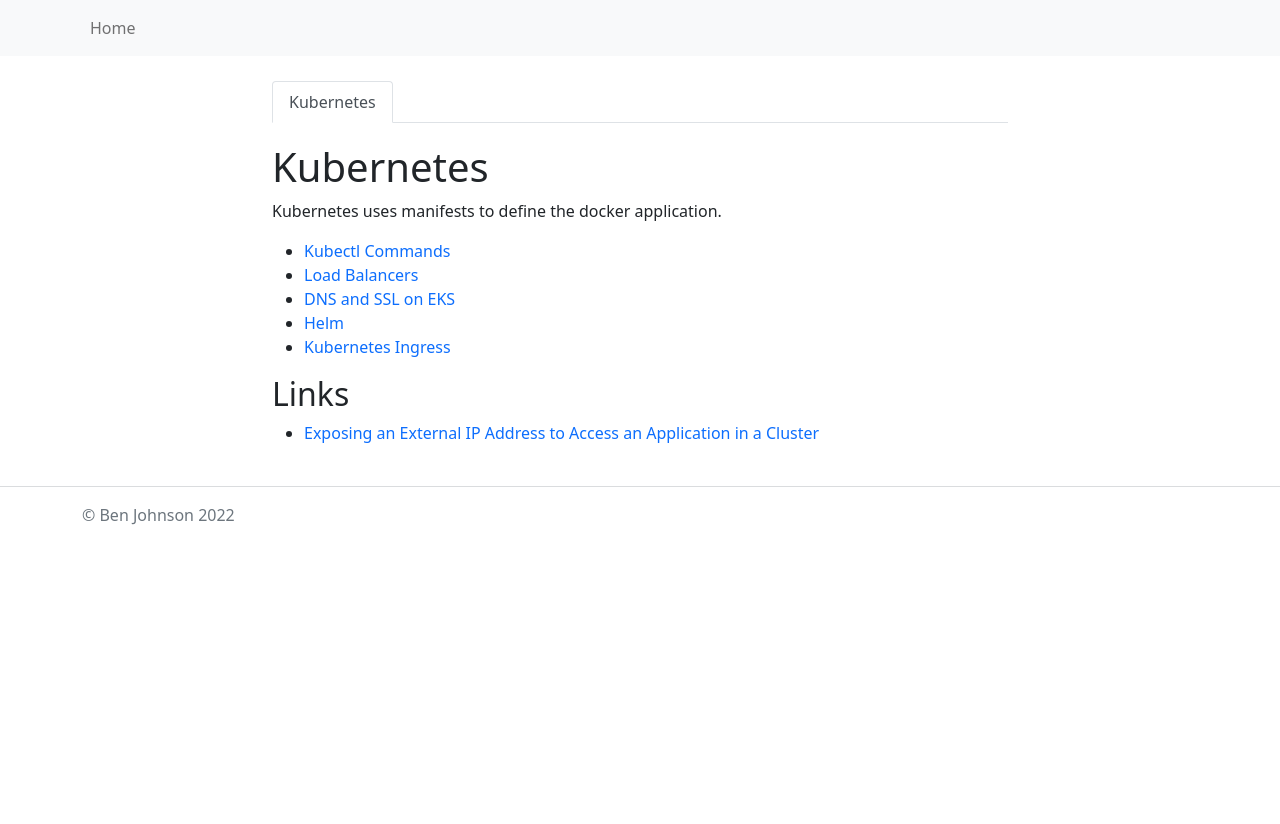
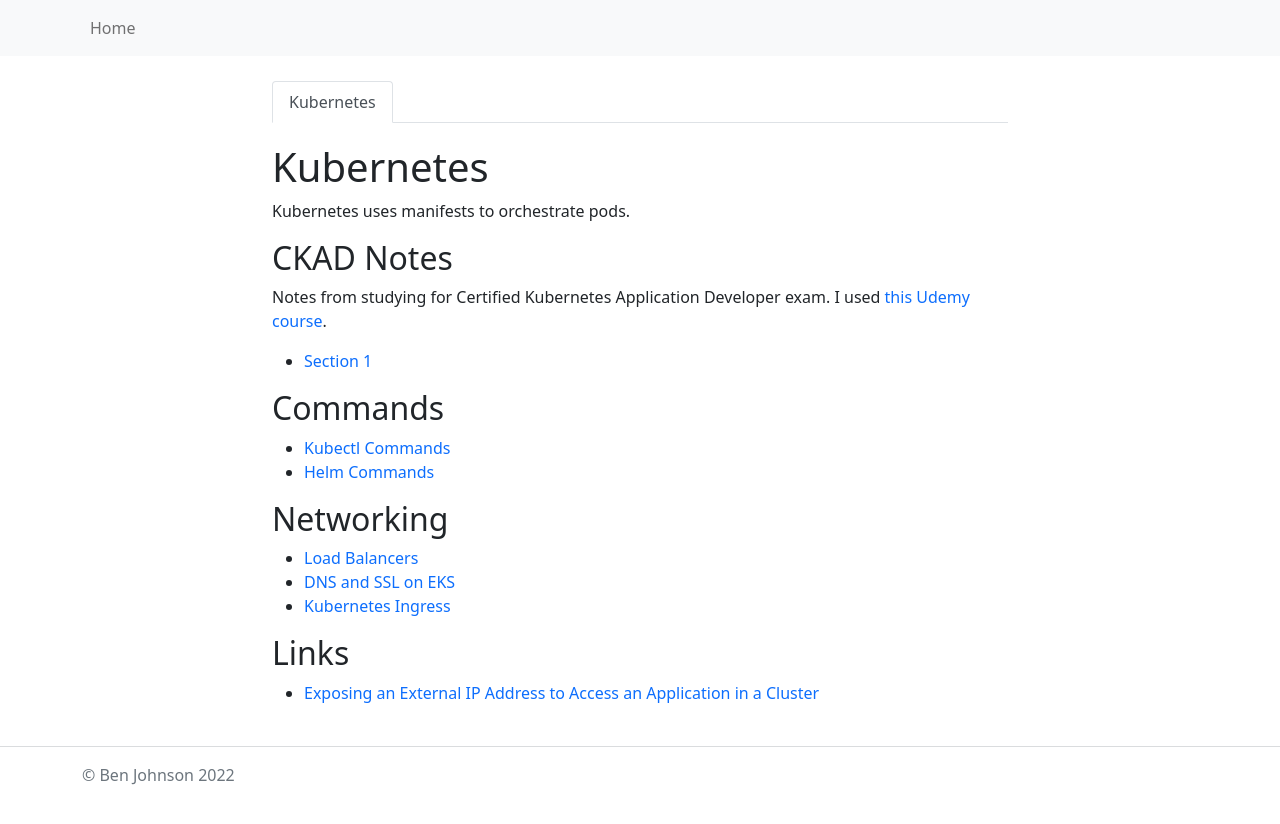
Before and after one commit to bdjohnson529/codechalet.com, a Jekyll site: the page built from _docs/kubernetes/index.md, in a window 1280 px wide. Shown: the top 824 px of the page. Built offline with Jekyll 4.4.1, drawn with Linux system fonts in a browser that asks for light colours; nearby versions of some CDN libraries.

Commit message:
chore: restructure kubernetes

```diff
--- a/_docs/kubernetes/index.md
+++ b/_docs/kubernetes/index.md
@@ -8,11 +8,46 @@
 ---
 {% assign pages = site.docs | sort: 'order' %}
 
-Kubernetes uses manifests to define the docker application.
+Kubernetes uses manifests to orchestrate pods.
+
+
+## CKAD Notes
+Notes from studying for Certified Kubernetes Application Developer exam. I used [this Udemy course](https://www.udemy.com/course/certified-kubernetes-application-developer).
 
 <ul>
 {%- for page in pages -%}
-  {% if page.path contains "docs/kubernetes" %}
+  {% if page.path contains "kubernetes/ckad" %}
+    <li>
+      <a href="{{ page.url | relative_url }}">
+        {{ page.title | escape }}
+      </a>
+    </li>
+  {% endif %}
+{%- endfor -%}
+</ul>
+
+## Commands
+
+<ul>
+{%- for page in pages -%}
+  {% if page.path contains "kubernetes/commands" %}
+    {% unless page.path contains "index.md" %}
+      <li>
+        <a href="{{ page.url | relative_url }}">
+          {{ page.title | escape }}
+        </a>
+      </li>
+    {% endunless %}
+  {% endif %}
+{%- endfor -%}
+</ul>
+
+
+## Networking
+
+<ul>
+{%- for page in pages -%}
+  {% if page.path contains "kubernetes/networking" %}
     {% unless page.path contains "index.md" %}
       <li>
         <a href="{{ page.url | relative_url }}">
```
Also changed, not shown: _docs/kubernetes/ckad/section-1.md (added, +9 -0 lines), _docs/kubernetes/commands/helm.md (renamed from _docs/kubernetes/helm.md, +1 -1 lines), _docs/kubernetes/commands/kube.md (renamed from _docs/kubernetes/kubectl.md), _docs/kubernetes/networking/eks-dns.md (renamed from _docs/kubernetes/eks-dns.md), _docs/kubernetes/networking/ingress.md (renamed from _docs/kubernetes/eks-2048.md), _docs/kubernetes/networking/load-balancers.md (renamed from _docs/kubernetes/load-balancers.md), 1 other file.
